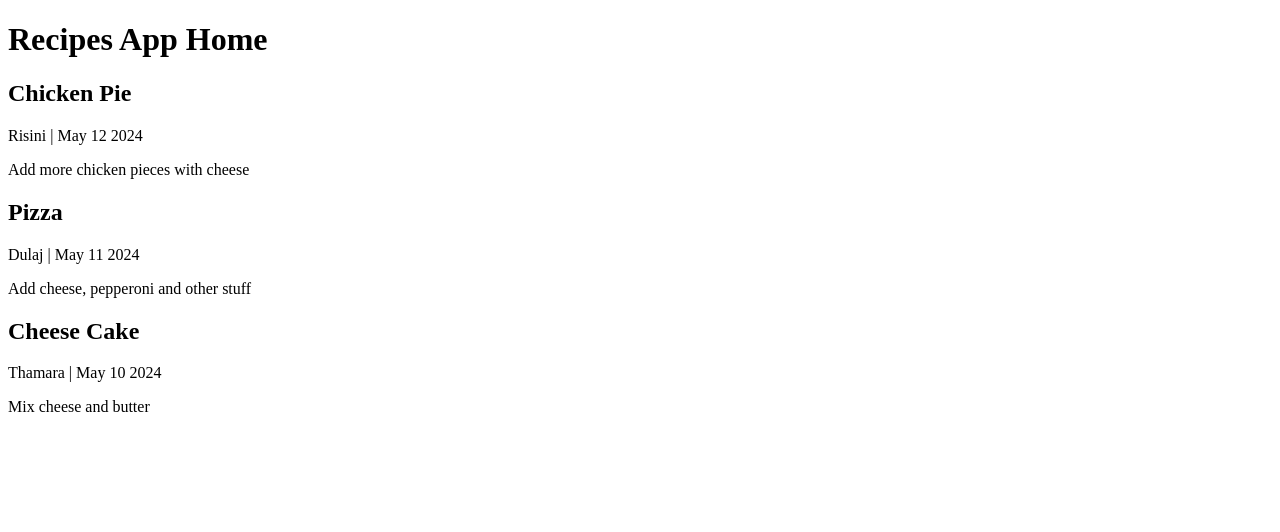
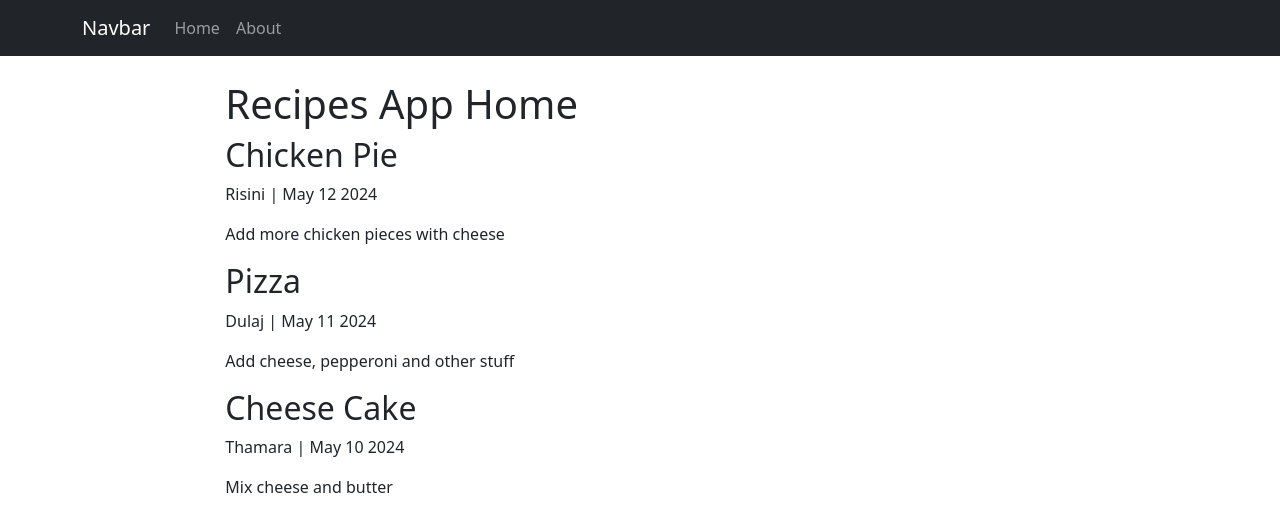
Before and after one commit to Rizz-33/recipe-app, a Django app: page / in a window 1280 px wide. Shown: the top 532 px of the page. Run offline with Django 3.2, Linux system fonts and the light colour scheme.

Commit message:
feat: Bootstrap navbar

```diff
--- a/recipes/templates/recipes/base.html
+++ b/recipes/templates/recipes/base.html
@@ -7,8 +7,53 @@
     <title>
       {% if title %} {{ title }} {% else %} Recipes App Home {% endif %}
     </title>
+    <link
+      href="https://cdn.jsdelivr.net/npm/bootstrap@5.3.3/dist/css/bootstrap.min.css"
+      rel="stylesheet"
+      integrity="sha384-QWTKZyjpPEjISv5WaRU9OFeRpok6YctnYmDr5pNlyT2bRjXh0JMhjY6hW+ALEwIH"
+      crossorigin="anonymous"
+    />
   </head>
   <body>
-    {% block content %}{% endblock content %}
+    <nav class="navbar navbar-expand-lg navbar-dark bg-dark">
+      <div class="container">
+        <a class="navbar-brand" href="#">Navbar</a>
+        <button
+          class="navbar-toggler"
+          type="button"
+          data-bs-toggle="collapse"
+          data-bs-target="#navbarNav"
+          aria-controls="navbarNav"
+          aria-expanded="false"
+          aria-label="Toggle navigation"
+        >
+          <span class="navbar-toggler-icon"></span>
+        </button>
+        <div class="collapse navbar-collapse" id="navbarNav">
+          <ul class="navbar-nav">
+            <li class="nav-item">
+              <a class="nav-link" aria-current="page" href="#">Home</a>
+            </li>
+            <li class="nav-item">
+              <a class="nav-link" href="#">About</a>
+            </li>
+          </ul>
+        </div>
+      </div>
+    </nav>
+    <div class="container mt-4 col-8">
+      {% block content %}{% endblock content %}
+    </div>
+
+    <script
+      src="https://cdn.jsdelivr.net/npm/@popperjs/core@2.11.8/dist/umd/popper.min.js"
+      integrity="sha384-I7E8VVD/ismYTF4hNIPjVp/Zjvgyol6VFvRkX/vR+Vc4jQkC+hVqc2pM8ODewa9r"
+      crossorigin="anonymous"
+    ></script>
+    <script
+      src="https://cdn.jsdelivr.net/npm/bootstrap@5.3.3/dist/js/bootstrap.min.js"
+      integrity="sha384-0pUGZvbkm6XF6gxjEnlmuGrJXVbNuzT9qBBavbLwCsOGabYfZo0T0to5eqruptLy"
+      crossorigin="anonymous"
+    ></script>
   </body>
 </html>
```
